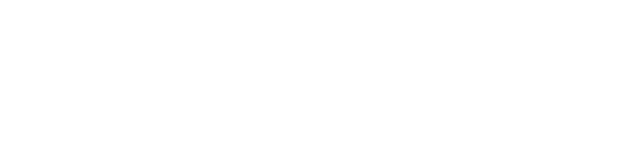
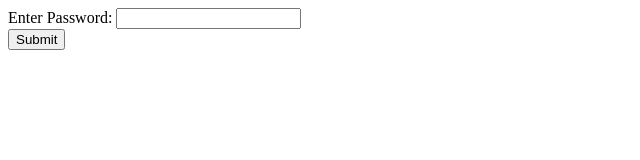
Before and after one commit to Dorrito5653/world-map-discord-initiate, a plain HTML site: page index.html in a window 1280 px wide. Shown: the whole page, without its empty margins (0-640 px from the left). Drawn offline with Linux system fonts and the light colour scheme.

Commit message:
add password field

```diff
--- a/index.html
+++ b/index.html
@@ -10,7 +10,12 @@
 </head>
 
 <body>
-
+  <form>
+    <label>Enter Password:</label>
+    <input type="password">
+    <br>
+    <input type="submit">
+  </form>
 </body>
 
 </html>
```
